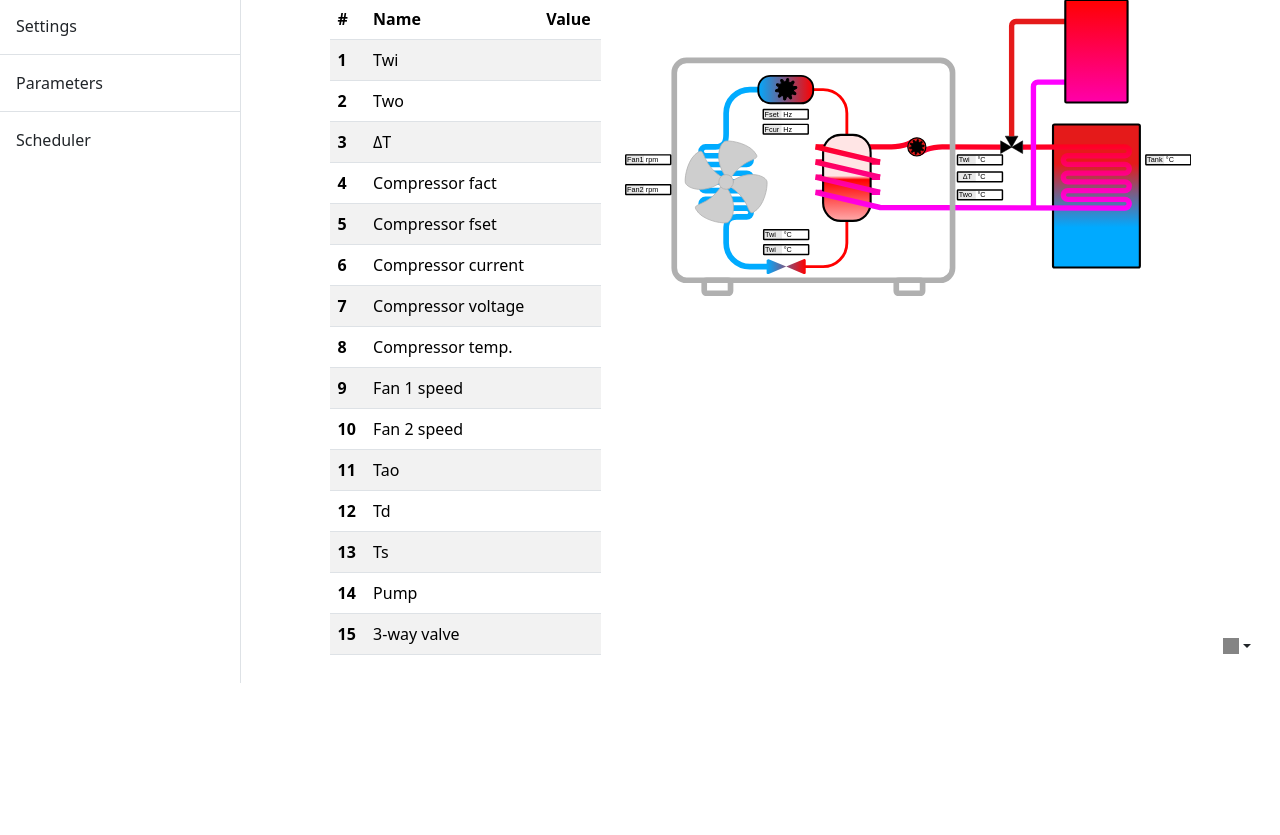
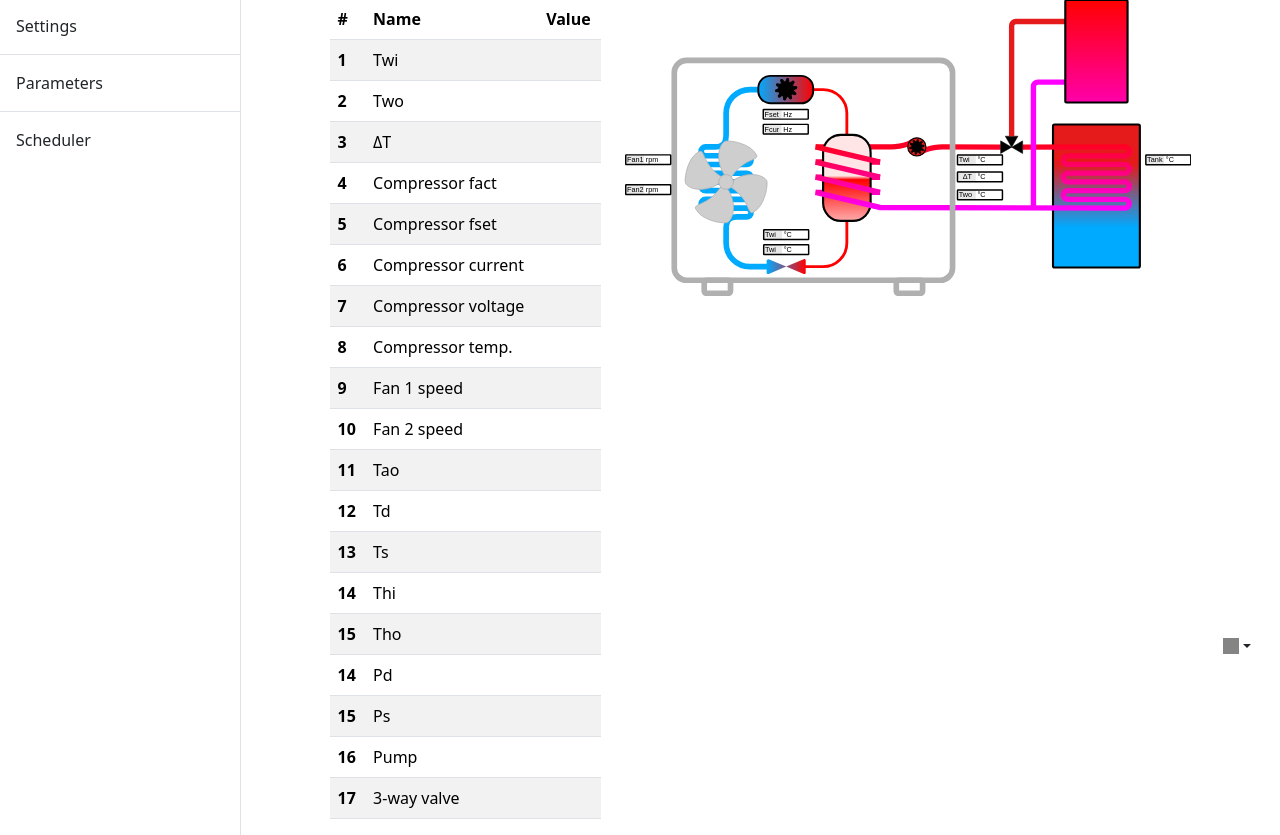
Before and after one commit to ktostam/HaierPi, a Flask app: template templates/parameters.html in a window 1280 px wide. Shown: the part 117-952 px from the top of the page. Before the commit the page ends 800 px from the top, so only its background shows below. Run offline with Flask 2, Linux system fonts and the light colour scheme; the template is opened without the code that fills it, so the values that code supplies are empty; parts of the project's set-up code (start-up, migrations or seed data) failed here and were passed over; some libraries are stand-ins or nearby versions.

Commit message:
add thitho PdPs, debug options

```diff
--- a/main.py
+++ b/main.py
@@ -137,9 +137,9 @@ GPIO.setup(freqlimitpin, GPIO.OUT) #freq limit
 GPIO.setup(heatdemandpin, GPIO.OUT) # heat demand
 GPIO.setup(cooldemandpin, GPIO.OUT) # cool demand
 
-statusmap=["intemp","outtemp","settemp","hcurve","dhw","tank","mode","humid","pch","pdhw","pcool", "theme", "tdts", "archerror", "compinfo", "fans", "tao", "twitwo", "pump", "threeway"]
-mqtttop=["/intemp/state","/outtemp/state","/temperature/state","/heatcurve","/dhw/temperature/state","/dhw/curtemperature/state","/preset_mode/state","/humidity/state","/mode/state","/dhw/mode/state","/mode/state", "0", "/details/tdts/state","/details/archerror/state","/details/compinfo/state","/details/fans/state","/details/tao/state","/details/twitwo/state","/details/pump/state","/details/threeway/state",]
-status=['N.A.','N.A.',settemp,'N.A.','N.A.','N.A.','N.A.','N.A.','N.A.','N.A.','N.A.', 'light', 'N.A.','N.A.','N.A.','N.A.','N.A.','N.A.','N.A.','N.A.']
+statusmap=["intemp","outtemp","settemp","hcurve","dhw","tank","mode","humid","pch","pdhw","pcool", "theme", "tdts", "archerror", "compinfo", "fans", "tao", "twitwo", "thitho", "pump", "pdps", "threeway"]
+mqtttop=["/intemp/state","/outtemp/state","/temperature/state","/heatcurve","/dhw/temperature/state","/dhw/curtemperature/state","/preset_mode/state","/humidity/state","/mode/state","/dhw/mode/state","/mode/state", "0", "/details/tdts/state","/details/archerror/state","/details/compinfo/state","/details/fans/state","/details/tao/state","/details/twitwo/state","/details/thitho/state","/details/pump/state","/details/pdps/state","/details/threeway/state",]
+status=['N.A.','N.A.',settemp,'N.A.','N.A.','N.A.','N.A.','N.A.','N.A.','N.A.','N.A.', 'light', 'N.A.','N.A.','N.A.','N.A.','N.A.','N.A.','N.A.','N.A.','N.A.','N.A.']
 R101=[0,0,0,0,0,0]
 R141=[0,0,0,0,0,0,0,0,0,0,0,0,0,0,0,0]
 R201=[0]
@@ -285,16 +285,24 @@ def ReadPump():
                 #     # zapisy end
                 if rs == "030c":
                     R101 = []
+                    D101 = []
                     for ind in range(6):
                         rs = ser.read(2).hex()
                         R101.append(int(rs, 16))
-                    logging.debug(R101)
+                        m, l = divmod(int(rs, 16), 256)
+                        D101.append(m)
+                        D101.append(l)
+                    logging.debug(D101)
                 if rs == "0320":
                     R141 = []
+                    D141 = []
                     for ind in range(16):
                         rs = ser.read(2).hex()
                         R141.append(int(rs, 16))
-                    logging.debug(R141)
+                        m, l = divmod(int(rs, 16), 256)
+                        D141.append(m)
+                        D141.append(l)
+                    logging.debug(D141)
                 if rs == "0302":
                     R201 = []
                     for ind in range(1):
@@ -303,10 +311,14 @@ def ReadPump():
                     logging.debug(R201)
                 if rs == "032c":
                     R241 = []
+                    D241 = []
                     for ind in range(22):
                         rs = ser.read(2).hex()
                         R241.append(int(rs, 16))
-                    logging.debug(R241)
+                        m, l = divmod(int(rs, 16), 256)
+                        D241.append(m)
+                        D241.append(l)
+                    logging.debug(D241)
         except:
             break
 
@@ -687,16 +699,18 @@ def getparams():
             archerror=PyHaier.GetArchError(R241)
             compinfo=PyHaier.GetCompInfo(R241)
             fans=PyHaier.GetFanRpm(R241)
+            pdps=PyHaier.GetPdPs(R241)
             tao=PyHaier.GetTao(R241)
             isr241=0
     while (isr141):
         if (len(R141) == 16):
             #logging.info(R141)
             twitwo = PyHaier.GetTwiTwo(R141)
+            thitho = PyHaier.GetThiTho(R141)
             pump=PyHaier.GetPump(R141)
             threeway=PyHaier.Get3way(R141)
             isr141=0
-    return twitwo, tdts, archerror, compinfo,fans,tao,pump,threeway
+    return twitwo, thitho, tdts, archerror, compinfo,fans, pdps, tao,pump,threeway
 
 def getdata():
     intemp=status[statusmap.index("intemp")]
@@ -977,11 +991,13 @@ def GetParameters():
     if len(R141) == 16:
         tank = PyHaier.GetDHWCurTemp(R141)
         twitwo = PyHaier.GetTwiTwo(R141)
+        thitho = PyHaier.GetThiTho(R141)
         pump=PyHaier.GetPump(R141)
         threeway=PyHaier.Get3way(R141)
         #status[statusmap.index("tank")] = tank
         ischanged("tank", tank)
         ischanged("twitwo", twitwo)
+        ischanged("thitho", thitho)
         ischanged("pump", pump)
         ischanged("threeway", threeway)
         deltacheck(twitwo)
@@ -994,10 +1010,12 @@ def GetParameters():
         archerror=PyHaier.GetArchError(R241)
         compinfo=PyHaier.GetCompInfo(R241)
         fans=PyHaier.GetFanRpm(R241)
+        pdps=PyHaier.GetPdPs(R241)
         tao=PyHaier.GetTao(R241)
         ischanged("tdts", tdts)
         ischanged("archerror", archerror)
         ischanged("compinfo", compinfo)
+        ischanged("pdps", pdps)
         ischanged("fans", fans)
         ischanged("tao", tao)
     if len(R101) == 6:
@@ -1251,8 +1269,8 @@ def getdata_route():
 @app.route('/getparams', methods=['GET'])
 @login_required
 def getparams_route():
-    twitwo, tdts, archerror, compinfo, fans, tao, pump, threeway = getparams()
-    return jsonify(twitwo=twitwo, tdts=tdts, archerror=archerror,compinfo=compinfo, fans=fans, tao=tao, pump=pump, threeway=threeway)
+    twitwo, thitho, tdts, archerror, compinfo, fans, pdps, tao, pump, threeway = getparams()
+    return jsonify(twitwo=twitwo, thitho=thitho, tdts=tdts, archerror=archerror,compinfo=compinfo, fans=fans, pdps=pdps, tao=tao, pump=pump, threeway=threeway)
 
 # Function to run the background function using a scheduler
 def run_background_function():
@@ -1375,8 +1393,12 @@ def configure_ha_mqtt_discovery():
     configure_sensor("Tao",mqtt_topic + "/details/tao/state","HaierPi_Tao","°C", "temperature","measurement", None)
     configure_sensor("Twi",mqtt_topic + "/details/twitwo/state","HaierPi_Twi","°C", "temperature","measurement", "{{ value_json[0] | float}}")
     configure_sensor("Two",mqtt_topic + "/details/twitwo/state","HaierPi_Two","°C", "temperature","measurement", "{{ value_json[1] | float}}")
+    configure_sensor("Thi",mqtt_topic + "/details/thitho/state","HaierPi_Thi","°C", "temperature","measurement", "{{ value_json[0] | float}}")
+    configure_sensor("Tho",mqtt_topic + "/details/thitho/state","HaierPi_Tho","°C", "temperature","measurement", "{{ value_json[1] | float}}")
     configure_sensor("Fan 1",mqtt_topic + "/details/fans/state","HaierPi_Fan1","rpm", None, "measurement", "{{ value_json[0] | float}}")
     configure_sensor("Fan 2",mqtt_topic + "/details/fans/state","HaierPi_Fan2","rpm", None, "measurement", "{{ value_json[1] | float}}")
+    configure_sensor("Pd",mqtt_topic + "/details/pdps/state","HaierPi_Pd","Mpa", "pressure","measurement", "{{ value_json[0] | float}}")
+    configure_sensor("Ps",mqtt_topic + "/details/pdps/state","HaierPi_Ps","MPa", "pressure","measurement", "{{ value_json[1] | float}}")
     configure_sensor("Compressor fact",mqtt_topic + "/details/compinfo/state","HaierPi_Compfact","Hz", "frequency","measurement", "{{ value_json[0] | float}}")
     configure_sensor("Compressor fset",mqtt_topic + "/details/compinfo/state","HaierPi_Compfset","Hz", "frequency","measurement", "{{ value_json[1] | float}}")
     configure_sensor("Compressor current",mqtt_topic + "/details/compinfo/state","HaierPi_Compcurrent","A", "current","measurement", "{{ value_json[2] | float}}")
--- a/templates/parameters.html
+++ b/templates/parameters.html
@@ -22,6 +22,10 @@ function getdata() {
 	$.get('/getparams', function(data) {
 		$("#twi").text(data.twitwo[0]+"°C")
 		$("#two").text(data.twitwo[1]+"°C")
+                $("#thi").text(data.thitho[0]+"°C")
+                $("#tho").text(data.thitho[1]+"°C")
+                $("#pd").text(data.pdps[0]+"MPa")
+                $("#ps").text(data.pdps[1]+"MPa")
                 $("#deltat").text((data.twitwo[1]-data.twitwo[0]).toFixed(1))
                 $("#fact").text(data.compinfo[0]+"Hz")
                 $("#fset").text(data.compinfo[1]+"Hz")
@@ -151,13 +155,33 @@ setInterval(getdata, 2000);
       <td>Ts</td>
       <td id="ts"></td>
     </tr>
+    <tr>
+      <th scope="row">14</th>
+      <td>Thi</td>
+      <td id="thi"></td>
+    </tr>
+    <tr>
+      <th scope="row">15</th>
+      <td>Tho</td>
+      <td id="tho"></td>
+    </tr>
+    <tr>
+      <th scope="row">14</th>
+      <td>Pd</td>
+      <td id="pd"></td>
+    </tr>
+    <tr>
+      <th scope="row">15</th>
+      <td>Ps</td>
+      <td id="ps"></td>
+    </tr>
    <tr>
-      <th scope="row">14</th>
+      <th scope="row">16</th>
       <td>Pump</td>
       <td id="pump"></td>
     </tr>
     <tr>
-      <th scope="row">15</th>
+      <th scope="row">17</th>
       <td>3-way valve</td>
       <td id="threeway"></td>
     </tr>
```
